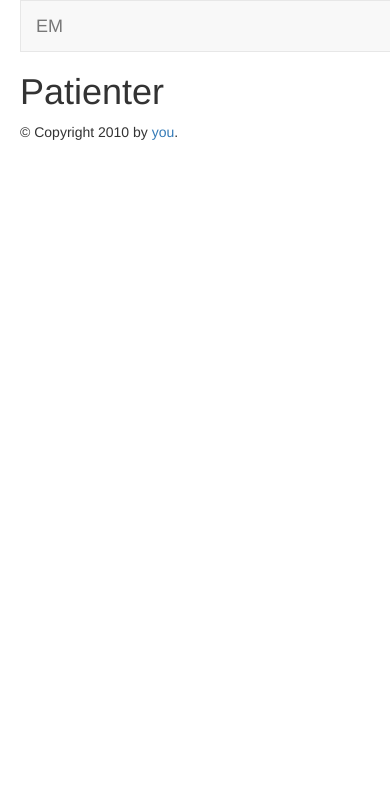
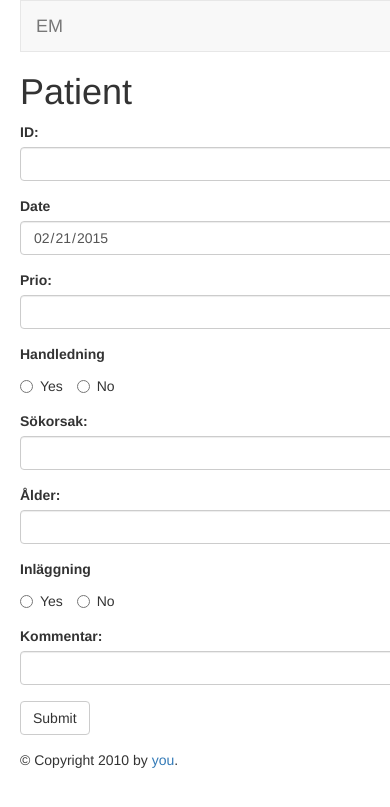
Before and after one commit to jwretborn/akutst, a Flask app: page /patienter in a window 390 px wide; the page is wider, and only the part inside the window is pictured. Shown: the top 807 px of that part. Run offline with Flask 2, Linux system fonts and the light colour scheme; tables that the repository leaves empty hold one stand-in row (values such as "Sample post"); lists and menus that the app fills with data are empty; some libraries are stand-ins or nearby versions.

Commit message:
Adding patient html form
Adding tuition to patient model, including migration.

```diff
--- a/application.py
+++ b/application.py
@@ -24,7 +24,28 @@ def ultrasound():
 
 @app.route("/patienter")
 def patients():
-	return render_template("patients.html")
+
+	if request.method == 'POST':
+		try :
+			p = Patient(
+			)
+			db.session.add(p)
+			db.session.commit()
+
+			flash(u'Proceduren sparad', 'info')
+		except:
+			flash(u'Something went wrong', 'warning')
+
+	d = time.strftime("%Y-%m-%d")
+	ages = []
+	levels = []
+	codes = []
+
+	ages = db.session.query(GroupItem).filter(GroupItem.group_id == 27) ### Hack
+	levels = db.session.query(GroupItem).filter(GroupItem.group_id == 26) ### Hack
+	codes = db.session.query(GroupItem).filter(GroupItem.group_id == 28)
+
+	return render_template("patients.html", date_today=d, ages=ages, levels=levels, codes=codes)
 
 @app.route('/procedurer', methods=['GET', 'POST'])
 @app.route('/procedurer/<id>', methods=['GET', 'POST'])
--- a/models.py
+++ b/models.py
@@ -127,6 +127,7 @@ class Patient(db.Model):
 	triage_id = db.Column(db.Integer, db.ForeignKey('group_items.id'), nullable=False)
 	retts_id = db.Column(db.Integer, db.ForeignKey('retts_codes.id'), nullable=True)
 	admittance = db.Column(db.Boolean, nullable=True)
+	tuition = db.Column(db.Boolean, default=False)
 	comments = db.Column(db.String(400))
 	created = db.Column(db.Date, default=db.func.now())
 
--- a/templates/form.html
+++ b/templates/form.html
@@ -7,7 +7,7 @@
     </style>
 {% endblock %}
 {% block content %}
-    <h1>EM Procedurer</h1>
+    <h1>Procedur</h1>
     <form name="procedures" action="procedurer" method="POST" class="form-horizontal">
     	<div class="form-group">
     		<label for="id" class="col-sm-2 control-label">ID:</label>
--- a/templates/patients.html
+++ b/templates/patients.html
@@ -7,6 +7,83 @@
     </style>
 {% endblock %}
 {% block content %}
-    <h1>Patienter</h1>
-
+    <h1>Patient</h1>
+    <form name="procedures" action="procedurer" method="POST" class="form-horizontal">
+    	<div class="form-group">
+    		<label for="id" class="col-sm-2 control-label">ID:</label>
+    		<div class="col-sm-4">
+    			<input type="user_id" class="form-control" name="user_id" />
+    		</div>
+    	</div>
+    	<div class="form-group">
+    		<label for="date" class="col-sm-2 control-label">Date</label>
+    		<div class="col-sm-4">
+    			<input type="date" class="form-control" name="date" value="{{ date_today }}" />
+    		</div>
+    	</div>
+    	<div class="form-group">
+    		<label for="prio" class="col-sm-2 control-label">Prio:</label>
+    		<div class="col-sm-4">
+    			<select name="prio" class="form-control">
+                    {% for level in levels %}
+        				<option value="{{ level.id }}">{{ level.name }}</option>
+                    {% endfor %}
+    			</select>
+    		</div>
+    	</div>
+        <div class="form-group">
+            <label for="tuition" class="col-sm-2 control-label">Handledning</label>
+            <div class="col-sm-10">
+                <label class="radio-inline">
+                    <input type="radio" name="tuition" id="tuitionlRadio1" value="1"> Yes
+                </label>
+                <label class="radio-inline">
+                    <input type="radio" name="tuition" id="tuitionlRadio2" value="0"> No
+                </label>
+            </div>
+        </div>
+        <div class="form-group retts">
+            <label for="retts" class="col-sm-2 control-label">Sökorsak:</label>
+            <div class="col-sm-4">
+                <select name="retts" class="form-control">
+                    {% for code in codes %}
+                        <option value="{{ code.id }}">{{ code.name }}</option>
+                    {% endfor %}
+                </select>
+            </div>
+        </div>
+        <div class="form-group age">
+            <label for="age" class="col-sm-2 control-label">Ålder:</label>
+            <div class="col-sm-4">
+                <select name="age" class="form-control">
+                    {% for age in ages %}
+                        <option value="{{ age.id }}">{{ age.name }}</option>
+                    {% endfor %}
+                </select>
+            </div>
+        </div>
+    	<div class="form-group">
+            <label for="admittance" class="col-sm-2 control-label">Inläggning</label>
+            <div class="col-sm-10">
+                <label class="radio-inline">
+                    <input type="radio" name="admittance" id="admittancelRadio1" value="1"> Yes
+                </label>
+                <label class="radio-inline">
+                    <input type="radio" name="admittance" id="admittancelRadio2" value="0"> No
+                </label>
+            </div>
+        </div>
+        <div class="form-group">
+            <label for="comments" class="col-sm-2 control-label">Kommentar:</label>
+            <div class="col-sm-4">
+                <input type="text" class="form-control" name="comments" />
+            </div>
+        </div>
+    	<div class="form-group">
+    		<div class="col-sm-2"></div>
+    		<div class="col-sm-4">
+		    	<input class="btn btn-default" type="submit" value="Submit">
+		    </div>
+    	</div>
+    </form>
 {% endblock %}
```
Also changed, not shown: migrations/versions/38b548d22c10_.py (added, +26 -0 lines).
